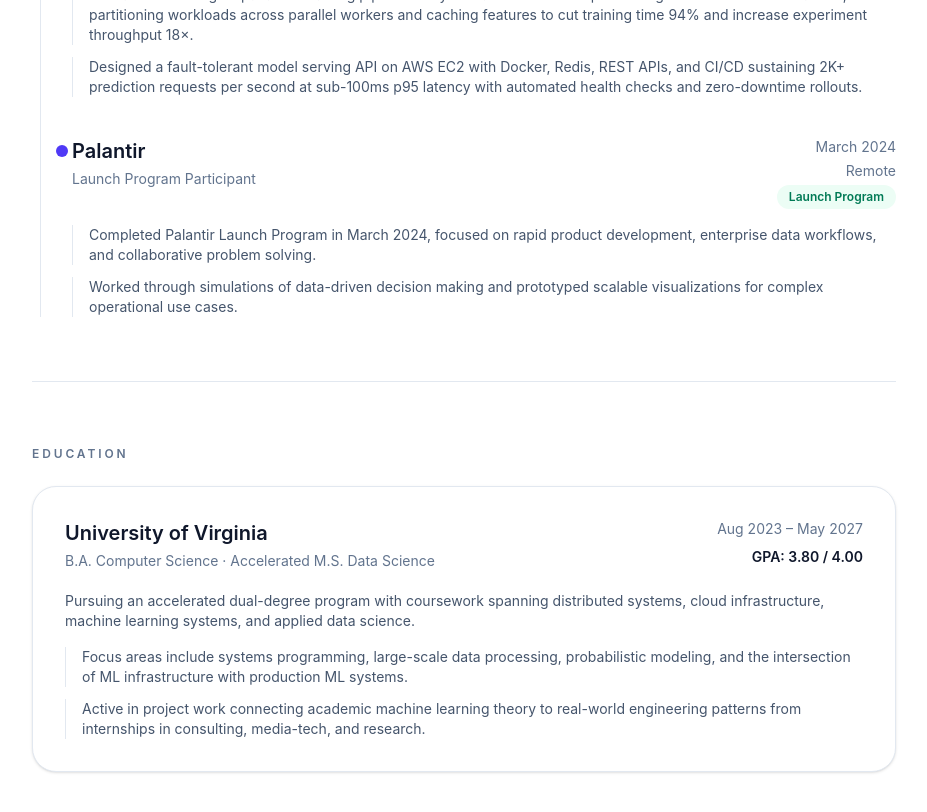
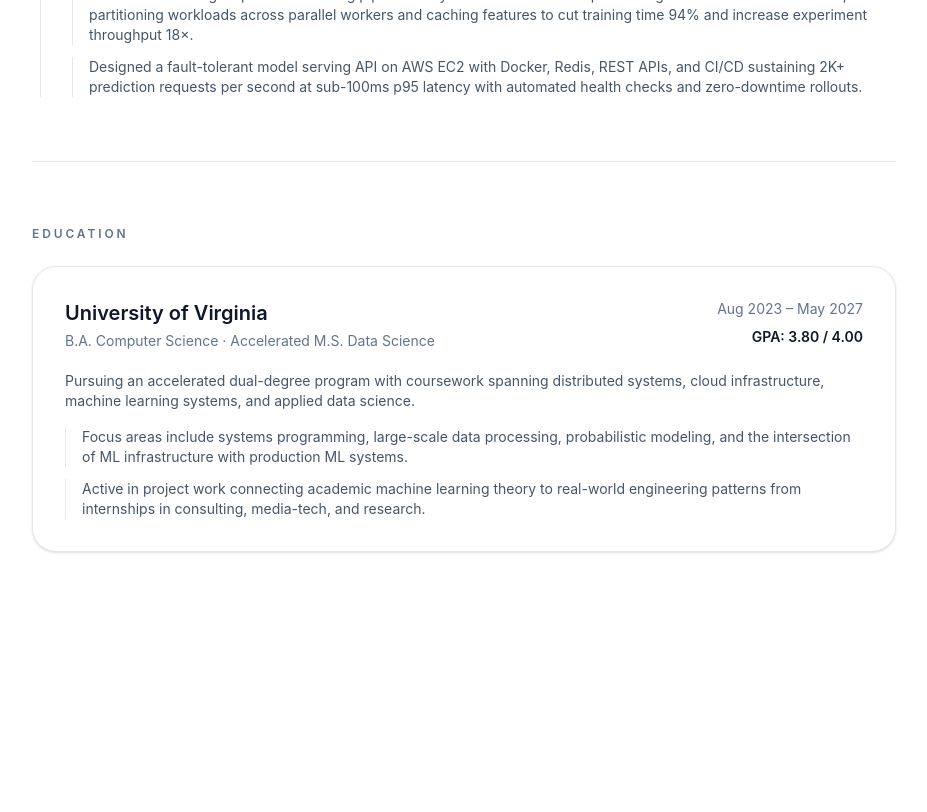
Before and after one commit to AryanThodupunuri/portfolio-site, a React (Vite) app: page /experience in a window 1280 px wide. Shown: the part 1160-1972 px from the top of the page, without its empty margins (176-1103 px from the left). After the commit the page ends 1776 px from the top, so only its background shows below. Built offline with nearby package versions, Linux system fonts and the light colour scheme; no server answers.

Commit message:
Remove Palantir Launch Program entry from Experience

```diff
--- a/src/pages/Experience.tsx
+++ b/src/pages/Experience.tsx
@@ -54,18 +54,6 @@
     bullets: [
       'Built a distributed geospatial forecasting pipeline in Python and TensorFlow processing 10M+ sensor observations, partitioning workloads across parallel workers and caching features to cut training time 94% and increase experiment throughput 18×.',
       'Designed a fault-tolerant model serving API on AWS EC2 with Docker, Redis, REST APIs, and CI/CD sustaining 2K+ prediction requests per second at sub-100ms p95 latency with automated health checks and zero-downtime rollouts.',
-    ],
-  },
-  {
-    company: 'Palantir',
-    role: 'Launch Program Participant',
-    period: 'March 2024',
-    location: 'Remote',
-    status: 'Launch Program',
-    badgeStyle: 'bg-emerald-50 text-emerald-700 dark:bg-emerald-900/30 dark:text-emerald-300',
-    bullets: [
-      'Completed Palantir Launch Program in March 2024, focused on rapid product development, enterprise data workflows, and collaborative problem solving.',
-      'Worked through simulations of data-driven decision making and prototyped scalable visualizations for complex operational use cases.',
     ],
   },
 ];
```
